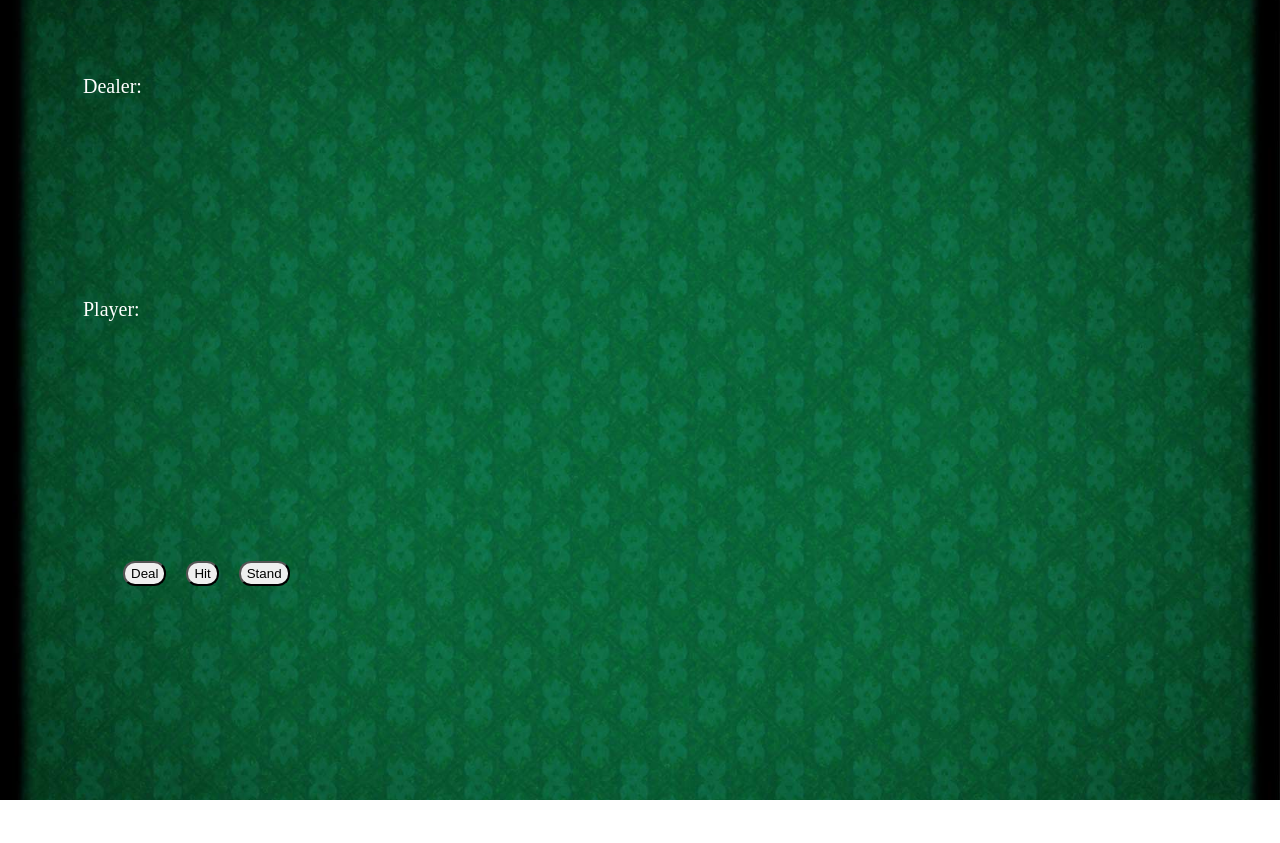
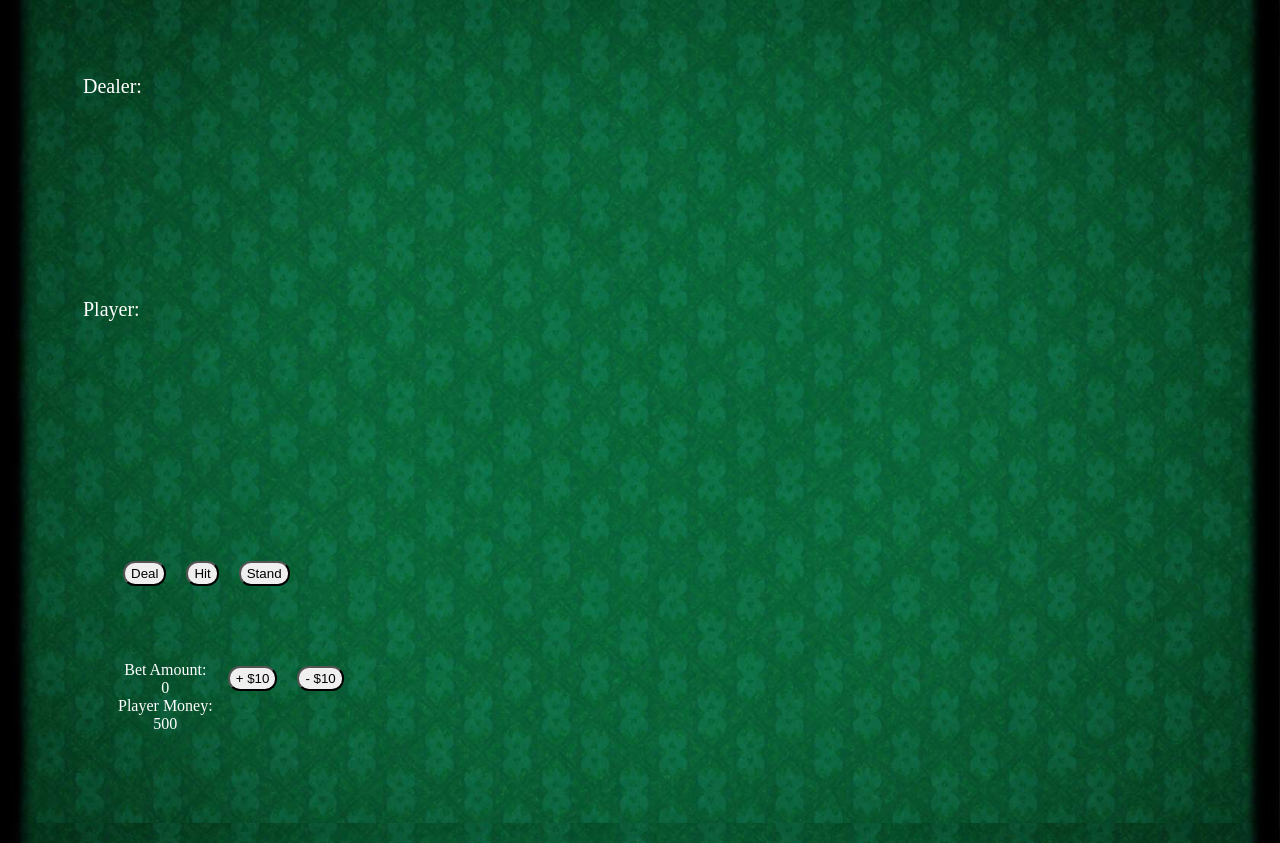
Before and after one commit to daniel1dolan/javascript, a plain HTML site: page blackjack/index.html in a window 1280 px wide. Before the commit the page ends 800 px from the top, so only its background shows below. Drawn offline with Linux system fonts and the light colour scheme.

Commit message:
bet buttons

```diff
--- a/blackjack/blackjack.js
+++ b/blackjack/blackjack.js
@@ -4,9 +4,10 @@ let dealButton = document.querySelector("#deal-button");
 let hitButton = document.querySelector("#hit-button");
 let messagesD = document.querySelector("#messages");
 let standButton = document.querySelector("#stand-button");
-console.log(dealButton);
-console.log(dealerHandD);
-console.log(playerHandD);
+let up10 = document.querySelector(".up10");
+let down10 = document.querySelector(".down10");
+let betD = document.querySelector("#bet-amount");
+let moneyD = document.querySelector("#money-amount");
 
 class Deck {
   constructor() {
@@ -44,6 +45,37 @@ class Deck {
     return this.deck.pop();
   }
 }
+
+class Bet {
+  constructor() {
+    this.money = 500;
+    this.bet = 0;
+  }
+}
+
+const beto = new Bet();
+
+up10.addEventListener("click", function() {
+  beto.bet += 10;
+  beto.money -= 10;
+  betD.textContent = beto.bet;
+  moneyD.textContent = beto.money;
+  console.log(beto.bet);
+});
+
+down10.addEventListener("click", function() {
+  if (beto.bet == 0) {
+    pass;
+  } else {
+    beto.bet -= 10;
+    beto.money += 10;
+    betD.textContent = beto.bet;
+    moneyD.textContent = beto.money;
+  }
+});
+
+betD.textContent = beto.bet;
+moneyD.textContent = beto.money;
 
 class Player {
   constructor() {
--- a/blackjack/index.html
+++ b/blackjack/index.html
@@ -30,6 +30,21 @@
 
         <button id="stand-button">Stand</button>
       </div>
+      <div class="buttons">
+        <div class="bets">
+          <label style="color: white;">Bet Amount:</label>
+
+          <label id="bet-amount" class="bet" style="color: white;"></label>
+
+          <label style="color: white;">Player Money:</label>
+
+          <label id="money-amount" class="money" style="color: white;"></label>
+        </div>
+
+        <button class="up10">+ $10</button>
+
+        <button class="down10">- $10</button>
+      </div>
     </div>
     <script src="blackjack.js"></script>
   </body>
--- a/blackjack/styles.css
+++ b/blackjack/styles.css
@@ -13,6 +13,13 @@ html {
 }
 #dealer-hand img {
   margin: 15px;
+}
+.bets {
+  display: flex;
+  justify-content: center;
+  align-items: center;
+  flex-direction: column;
+  margin: 5px;
 }
 #table {
   display: flex;
```
